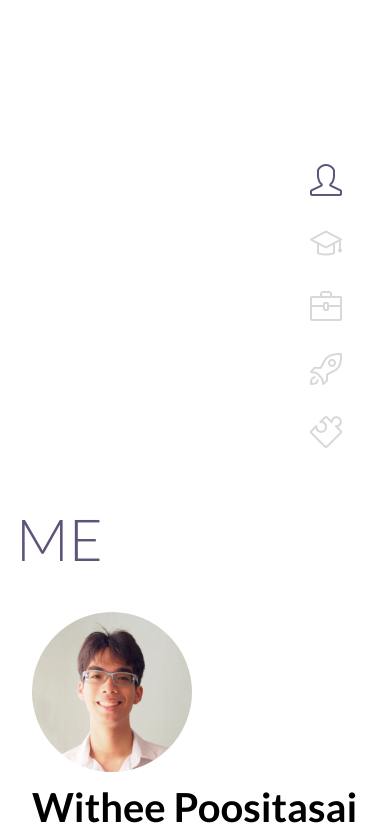
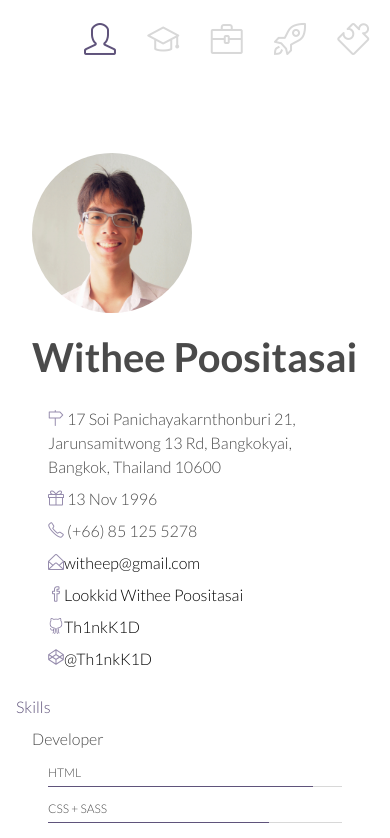
Before and after one commit to Th1nkK1D/me, a Vue app: page /profile in a window 390 px wide. Shown: the top 838 px of the page. Built offline with nearby package versions, Linux system fonts and the light colour scheme.

Commit message:
Add responsive nav bar

```diff
--- a/src/App.vue
+++ b/src/App.vue
@@ -12,8 +12,8 @@ export default {
 
 <style lang="scss">
 @import '../node_modules/bulma/sass/utilities/_all.sass';
-@import '../node_modules/bulma/sass/grid/_all.sass';
-@import '../node_modules/bulma/sass/layout/_all.sass';
+@import '../node_modules/bulma/sass/grid/columns.sass';
+@import '../node_modules/bulma/sass/base/_all.sass';
 
 body {
   margin: 0;
--- a/src/components/Navbar.vue
+++ b/src/components/Navbar.vue
@@ -1,10 +1,11 @@
 <template>
-  <div class="columns is-multiline navbar">
-    <div class="column is-12 item" v-for="item in menuItem" :key="item.route">
+  <div class="columns is-mobile is-multiline navbar">
+    <div class="column is-12-tablet is-hidden-mobile offseter"></div>
+    <div class="column is-12-tablet item" v-for="item in menuItem" :key="item.route">
       <div class="columns is-gapless">
-        <div class="column"></div>
+        <div class="column is-hidden-mobile"></div>
         <transition name="fade">
-          <div v-if="$route.path != item.route && hovering == item.route" class="column is-narrow label">
+          <div v-if="$route.path != item.route && hovering == item.route" class="column is-narrow is-hidden-mobile label">
             <p>{{item.name}}</p>
           </div>
         </transition>
@@ -50,8 +51,12 @@ export default {
 
 <style lang="scss" scoped>
 .navbar {
-  text-align: right;
-  margin: 150px 20px 0 0;
+  text-align: center;
+  margin: 5px;
+
+  .offseter {
+    height: 130px;
+  }
 
   .item {
     .label {
--- a/src/components/Profile.vue
+++ b/src/components/Profile.vue
@@ -1,11 +1,10 @@
 <template>
   <div class="container is-fluid">
-    <div class="columns is-gapless">
-      <div class="column is-2">
-        <div class="padder">
-          <navbar></navbar>
-        </div>
+    <div class="columns is-gapless wrapper">
+      <div class="column is-2-tablet is-12-mobile nav">
+        <navbar></navbar>
       </div>
+      <div class="column is-2-tablet is-12-mobile"></div>
       <div class="column">
         <div class="padder">
           <router-view></router-view>
@@ -32,6 +31,19 @@ export default {
     margin: 0.5em 1em;
   }
 
+  .wrapper {
+    position: relative;
+    padding-top: 50px;
+
+    .nav {
+      position: fixed;
+      top: 0;
+      left: 0;
+      z-index: 29;
+      background-color: white;
+    }
+  }
+
   h1 {
     font-weight: 300;
     font-size: 58px;
```
